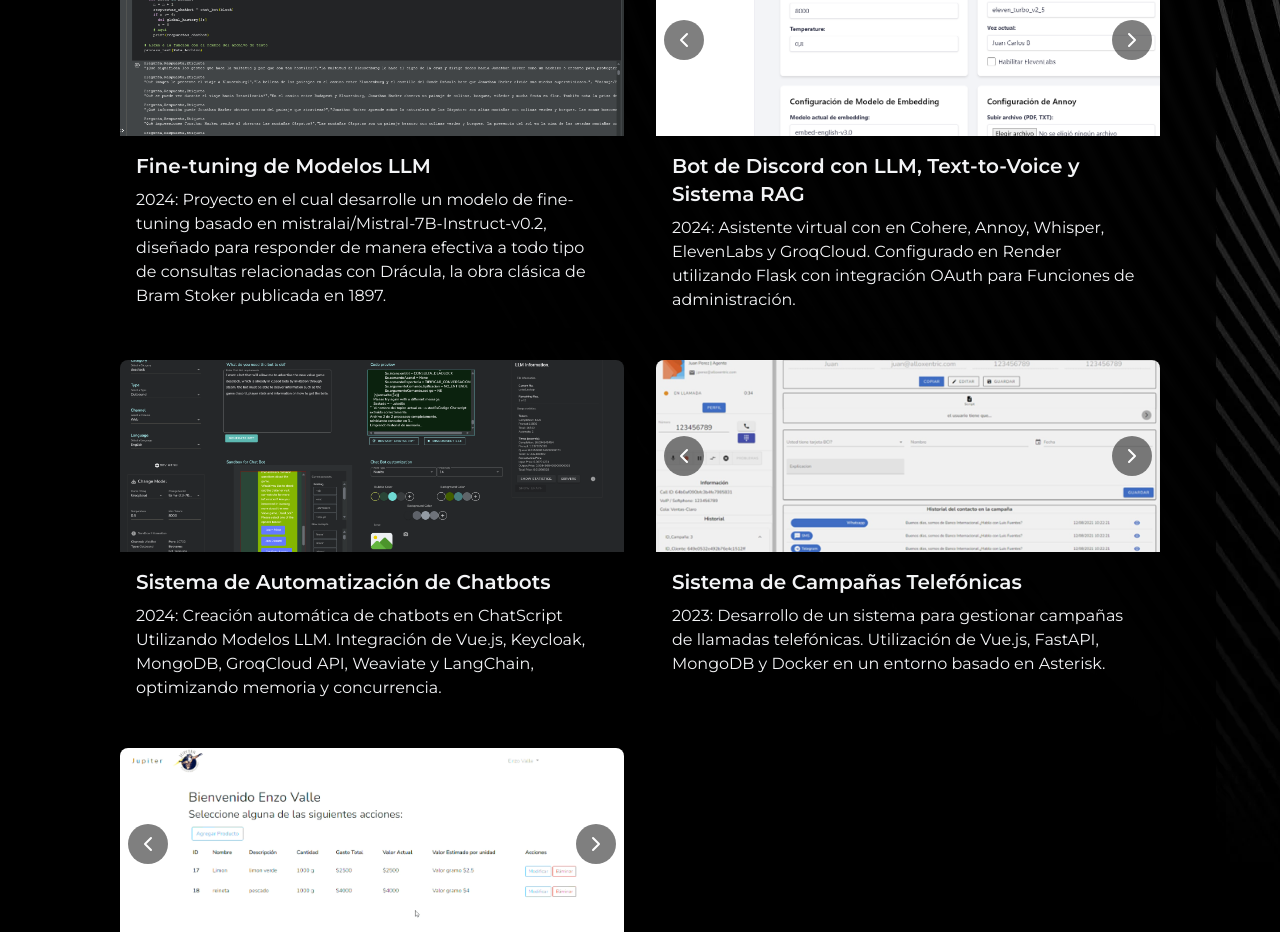
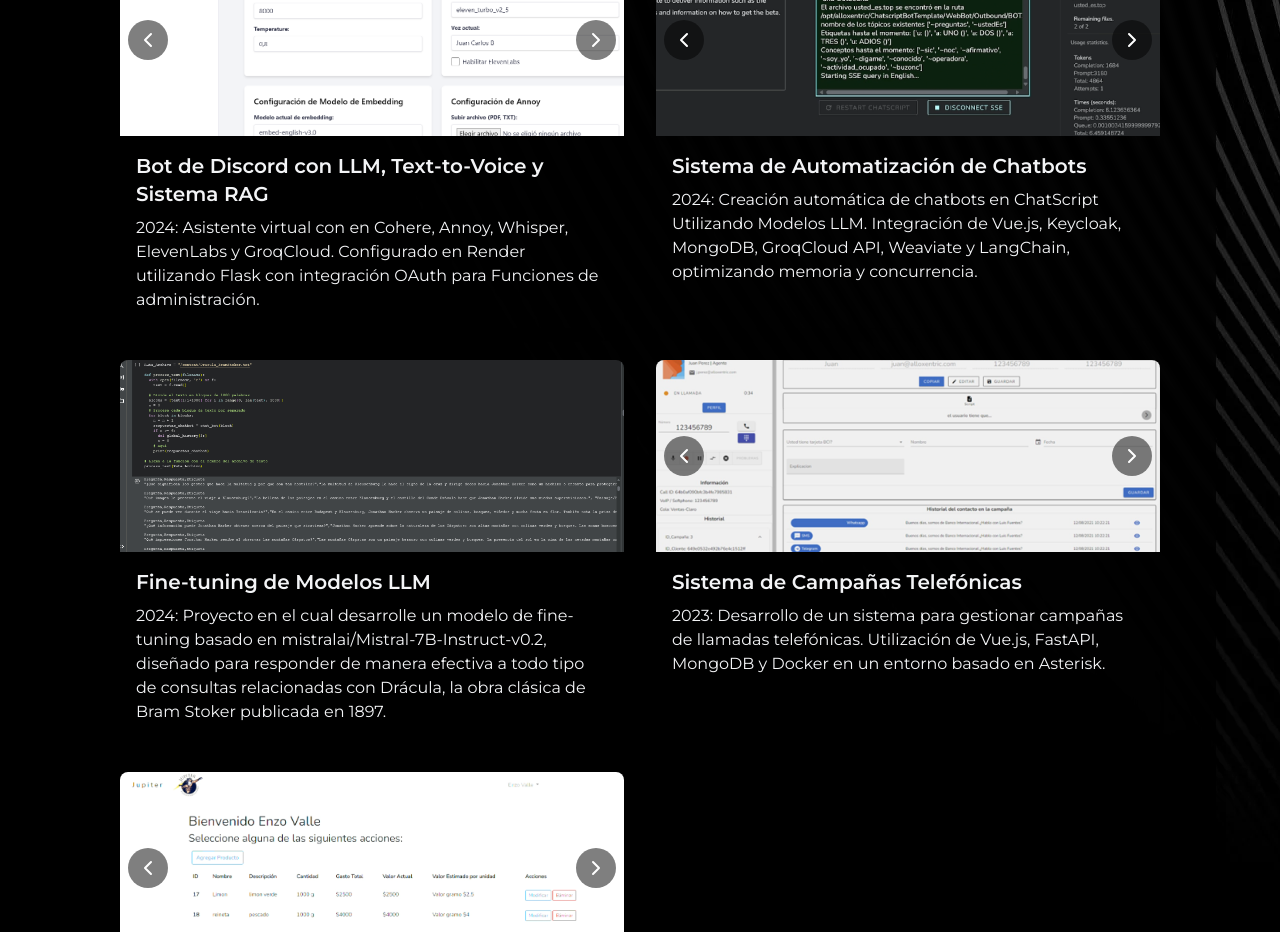
Before and after one commit to CristRamirezG/portfolio, a Next.js app: page / in a window 1280 px wide. Shown: the part 3040-3972 px from the top of the page. Built offline with nearby package versions, Linux system fonts and the light colour scheme.

Commit message:
Nuevas fotos y corrección de error en iframe

```diff
--- a/app/components/Projects.tsx
+++ b/app/components/Projects.tsx
@@ -12,13 +12,7 @@
 };
 
 const projects: Project[] = [
-  {
-    title: "Fine-tuning de Modelos LLM",
-    description:
-      "2024: Proyecto en el cual desarrolle un modelo de fine-tuning basado en mistralai/Mistral-7B-Instruct-v0.2, diseñado para responder de manera efectiva a todo tipo de consultas relacionadas con Drácula, la obra clásica de Bram Stoker publicada en 1897.",
-    images: ["/project_img/Finetunning/1.png"],
-    link: "https://github.com/CristRamirezG/Finetunning-Mistral7B-qlora-dracula-bram-stoker-1897",
-  },
+
   {
     title: "Bot de Discord con LLM, Text-to-Voice y Sistema RAG",
     description:
@@ -30,8 +24,15 @@
     title: "Sistema de Automatización de Chatbots",
     description:
       "2024: Creación automática de chatbots en ChatScript Utilizando Modelos LLM. Integración de Vue.js, Keycloak, MongoDB, GroqCloud API, Weaviate y LangChain, optimizando memoria y concurrencia.",
-    images: ["/project_img/Chatbots/1.png"],
+    images: ["/project_img/Chatbots/1.png", "/project_img/Chatbots/2.png", "/project_img/Chatbots/3.png"],
     link: "/projects/Chatbots",
+  },
+  {
+    title: "Fine-tuning de Modelos LLM",
+    description:
+      "2024: Proyecto en el cual desarrolle un modelo de fine-tuning basado en mistralai/Mistral-7B-Instruct-v0.2, diseñado para responder de manera efectiva a todo tipo de consultas relacionadas con Drácula, la obra clásica de Bram Stoker publicada en 1897.",
+    images: ["/project_img/Finetunning/1.png"],
+    link: "https://github.com/CristRamirezG/Finetunning-Mistral7B-qlora-dracula-bram-stoker-1897",
   },
   {
     title: "Sistema de Campañas Telefónicas",
--- a/app/projects/Chatbots/page.tsx
+++ b/app/projects/Chatbots/page.tsx
@@ -140,16 +140,15 @@
           <strong>Llama 3.3 70B-Versatile</strong>, proporcionado por{" "}
           <strong>GroqCloud API</strong>.
         </p>
-
         <iframe
           width="1897"
           height="785"
           src="https://www.youtube.com/embed/SQNHUjZ88sE"
           title="Sistema de creación de chatbots con chatscript - Vista de desarrollador"
-          frameborder="0"
+          frameBorder="0"
           allow="accelerometer; autoplay; clipboard-write; encrypted-media; gyroscope; picture-in-picture; web-share"
-          referrerpolicy="strict-origin-when-cross-origin"
-          allowfullscreen
+          referrerPolicy="strict-origin-when-cross-origin"
+          allowFullScreen
         ></iframe>
       </section>
     </div>
```
Also changed, not shown: public/project_img/Chatbots/2.png (added), public/project_img/Chatbots/3.png (added).
